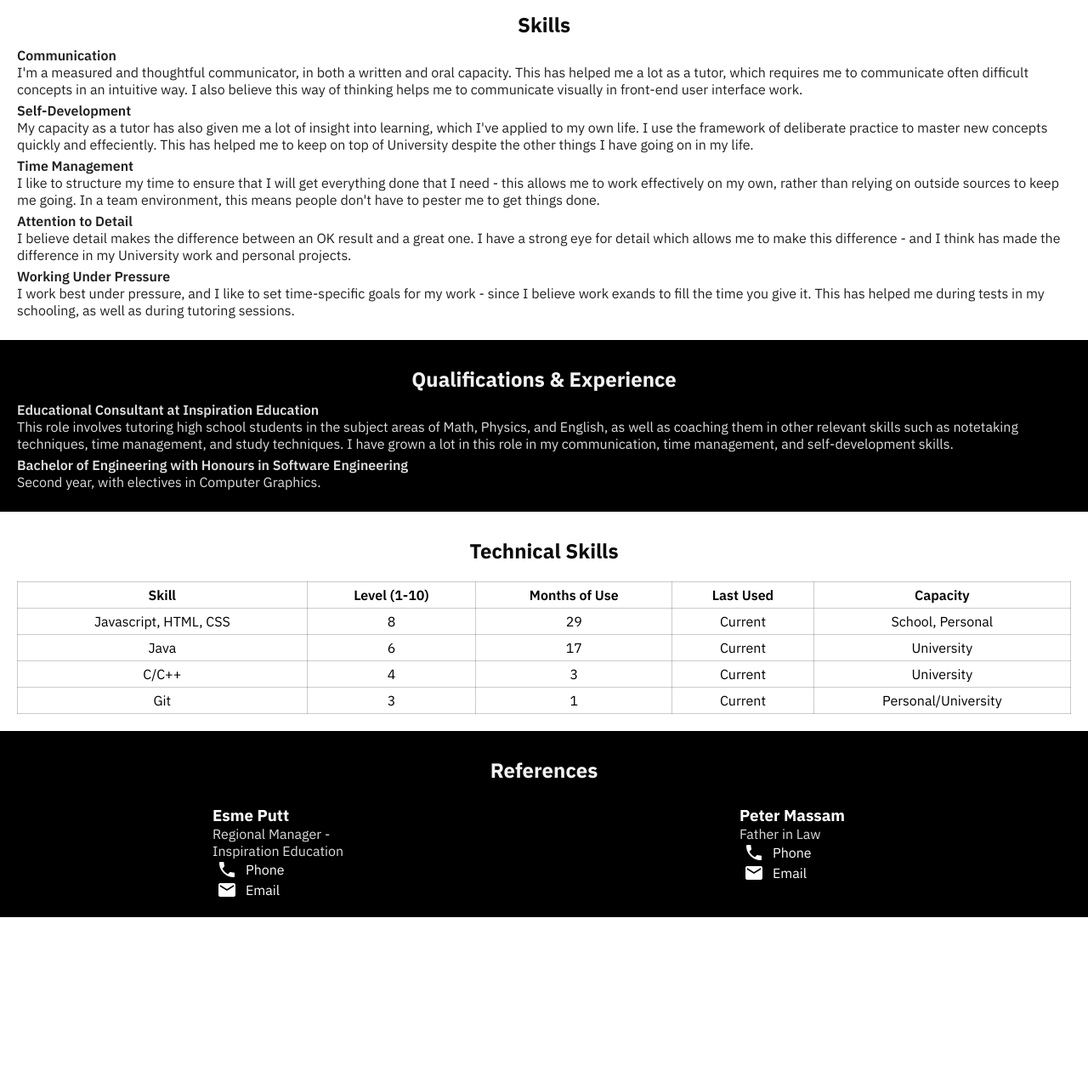
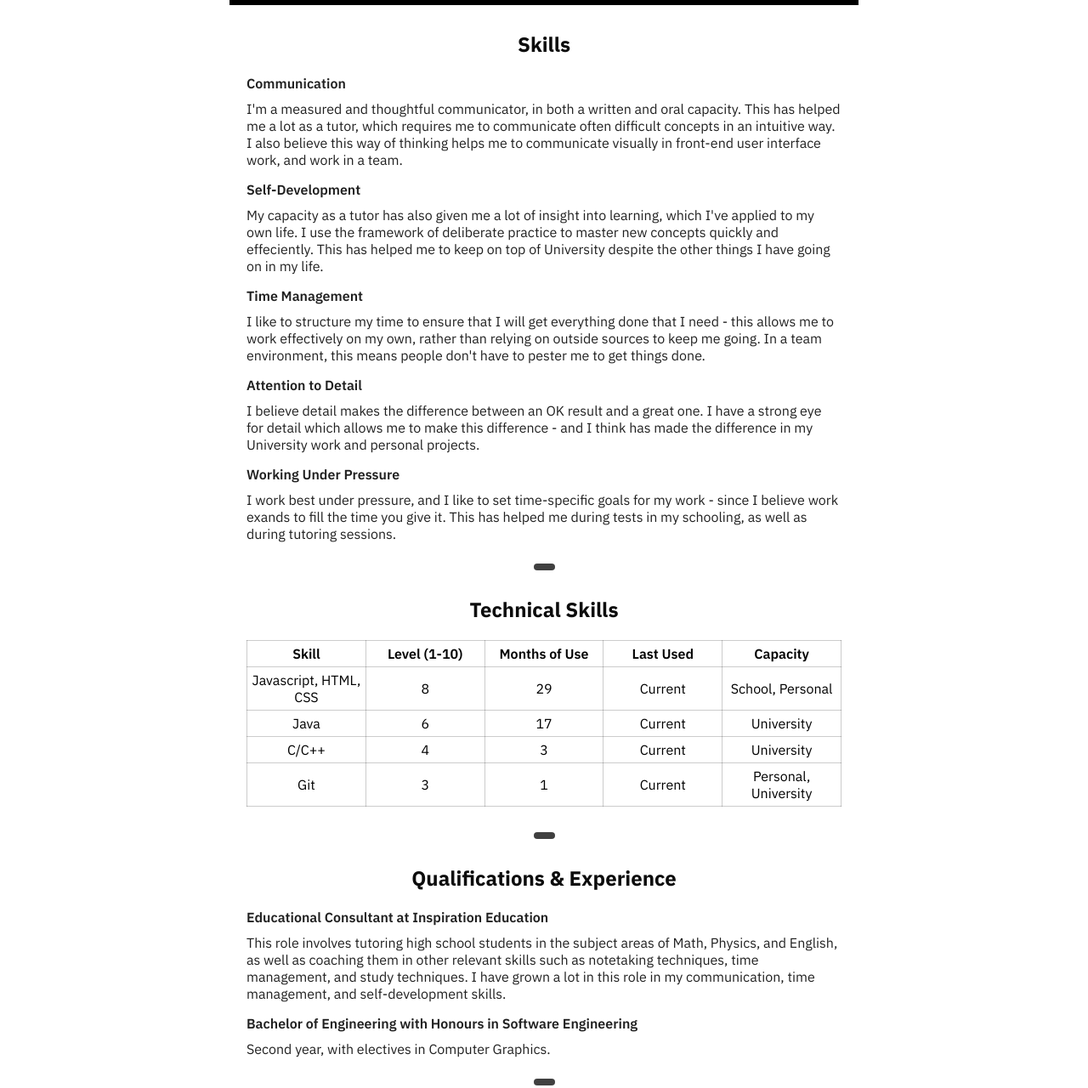
Before and after one commit to mathiasronimus/web-resume, a plain HTML site: page index.html in a window 1280 px wide. Shown: the part 163-1443 px from the top of the page at 85% size. Before the commit the page ends 1242 px from the top, so only its background shows below. Drawn offline with Linux system fonts and the light colour scheme.

Commit message:
Updated Layout and Color

```diff
--- a/index.html
+++ b/index.html
@@ -22,10 +22,10 @@
             <h2>I want to work on the web - front or back-end. I love to work in a team and create a solid, beautiful user experience.</h2>
         </section>
     </header>
-    <section>
+    <section class="endOfPage">
         <h1>Skills</h1>
         <p class="topic">Communication</p>
-        <p class="detail">I'm a measured and thoughtful communicator, in both a written and oral capacity. This has helped me a lot as a tutor, which requires me to communicate often difficult concepts in an intuitive way. I also believe this way of thinking helps me to communicate visually in front-end user interface work.</p>
+        <p class="detail">I'm a measured and thoughtful communicator, in both a written and oral capacity. This has helped me a lot as a tutor, which requires me to communicate often difficult concepts in an intuitive way. I also believe this way of thinking helps me to communicate visually in front-end user interface work, and work in a team.</p>
         <p class="topic">Self-Development</p>
         <p class="detail">My capacity as a tutor has also given me a lot of insight into learning, which I've applied to my own life. I use the framework of deliberate practice to master new concepts quickly and effeciently. This has helped me to keep on top of University despite the other things I have going on in my life.</p>
         <p class="topic">Time Management</p>
@@ -35,13 +35,7 @@
         <p class="topic">Working Under Pressure</p>
         <p class="detail">I work best under pressure, and I like to set time-specific goals for my work - since I believe work exands to fill the time you give it. This has helped me during tests in my schooling, as well as during tutoring sessions.</p>
     </section>
-    <section class="colour">
-        <h1>Qualifications & Experience</h1>
-        <p class="topic">Educational Consultant at Inspiration Education</p>
-        <p class="detail">This role involves tutoring high school students in the subject areas of Math, Physics, and English, as well as coaching them in other relevant skills such as notetaking techniques, time management, and study techniques. I have grown a lot in this role in my communication, time management, and self-development skills.</p>
-        <p class="topic">Bachelor of Engineering with Honours in Software Engineering</p>
-        <p class="detail">Second year, with electives in Computer Graphics.</p>
-    </section>
+    <div class="divider"></div>
     <section>
         <h1>Technical Skills</h1>
         <table>
@@ -78,11 +72,20 @@
                 <th>3</th>
                 <th>1</th>
                 <th>Current</th>
-                <th>Personal/University</th>
+                <th>Personal, University</th>
             </tr>
         </table>
     </section>
-    <section class="colour">
+    <div class="divider"></div>
+    <section>
+        <h1>Qualifications & Experience</h1>
+        <p class="topic">Educational Consultant at Inspiration Education</p>
+        <p class="detail">This role involves tutoring high school students in the subject areas of Math, Physics, and English, as well as coaching them in other relevant skills such as notetaking techniques, time management, and study techniques. I have grown a lot in this role in my communication, time management, and self-development skills.</p>
+        <p class="topic">Bachelor of Engineering with Honours in Software Engineering</p>
+        <p class="detail">Second year, with electives in Computer Graphics.</p>
+    </section>
+    <div class="divider"></div>
+    <section>
         <h1>References</h1>
         <div id="reference-container">
             <div class="reference">
--- a/stylesheet.css
+++ b/stylesheet.css
@@ -7,9 +7,23 @@
     font-family: 'IBM Plex Sans', sans-serif;
 }
 
+body {
+    width: 740px;
+    margin: auto;
+    position: relative;
+}
+
 .colour {
     background-color: #000;
     color: white;
+}
+
+.divider {
+    width: 25px;
+    height: 8px;
+    border-radius: 10px;
+    background-color: rgba(0, 0, 0, 0.75);
+    margin: auto;
 }
 
 #titleRow {
@@ -36,7 +50,9 @@ header img {
 
 table {
     margin-top: 10px;
+    margin-bottom: 10px;
     width: 100%;
+    table-layout: fixed;
 }
 
 .tableHead th {
@@ -82,6 +98,8 @@ section {
 
 .topic {
     font-weight: 600;
+    padding: 10px 0px;
+    font-size: 16px;
 }
 
 .detail {
@@ -103,3 +121,9 @@ section {
     vertical-align: middle;
     padding: 0px 5px;
 }
+
+@media print {
+    .endOfPage {
+        page-break-after: always;
+    }
+}
```
